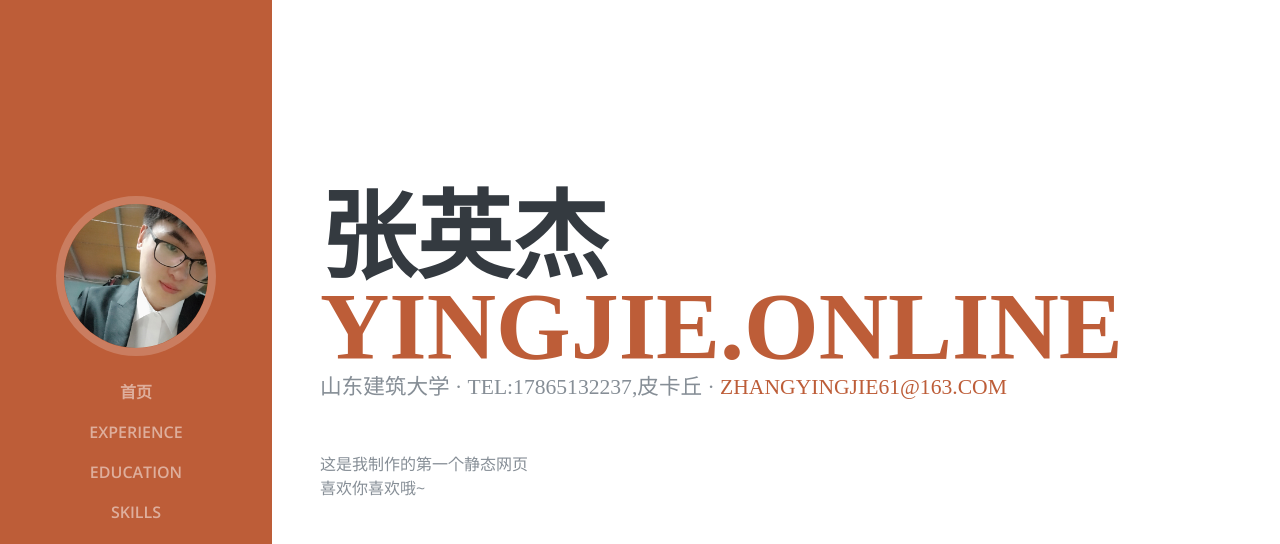
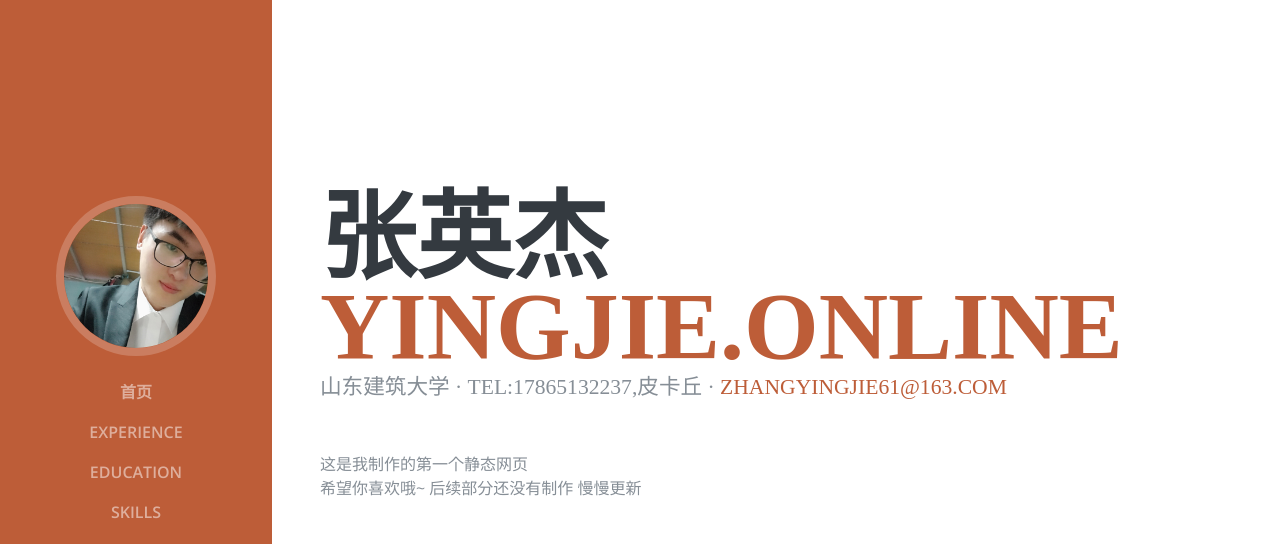
Before and after one commit to realpikaqiu/realpikaqiu.github.io, a plain HTML site: page index.html in a window 1280 px wide. Shown: the top 544 px of the page. Drawn offline with nearby package versions, Linux system fonts and the light colour scheme; a web font is replaced by a local one.

Commit message:
Update index.html

```diff
--- a/index.html
+++ b/index.html
@@ -72,7 +72,8 @@
 		<a href="mailto:name@email.com">zhangyingjie61@163.com</a>
 	  </div>
 	  <p class="mb-5">这是我制作的第一个静态网页<br>
-	  					喜欢你喜欢哦~</p>
+	  					 希望你喜欢哦~
+				 后续部分还没有制作 慢慢更新</p>
 	  <ul class="list-inline list-social-icons mb-0">
 		<li class="list-inline-item">
 		  <a href="#">
```
